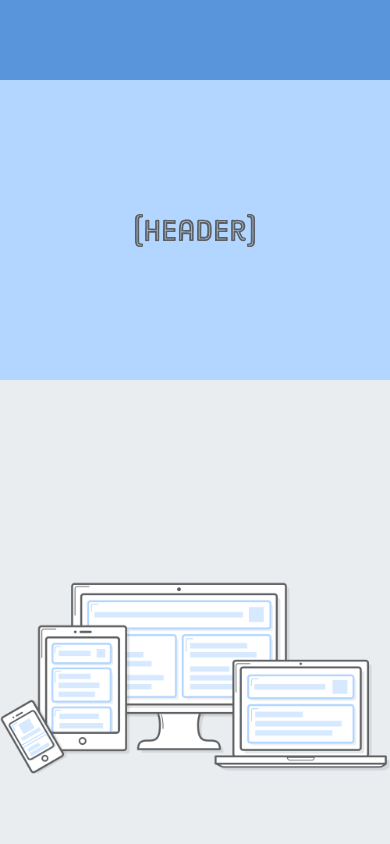
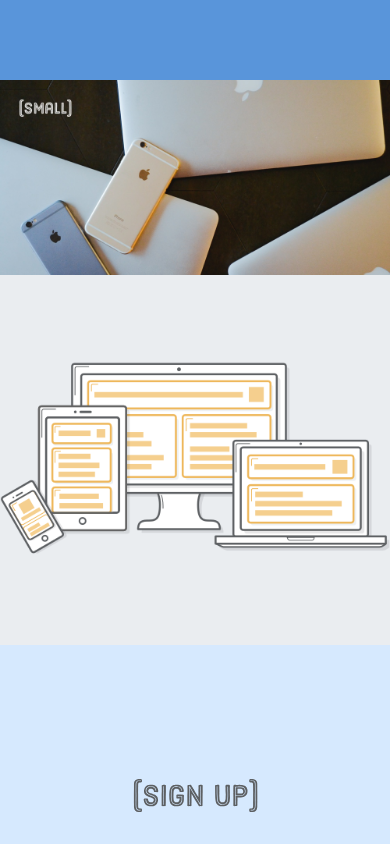
Before and after one commit to nqmt/internet-is-hard, a website: page 11-responsive-image/index.html in a window 390 px wide. Shown: the top 844 px of the page. Drawn offline with Linux system fonts and the light colour scheme.

Commit message:
responsive images

```diff
--- a/11-responsive-image/index.html
+++ b/11-responsive-image/index.html
@@ -12,11 +12,16 @@
   <div class='page'>
     <div class='section menu'></div>
     <div class='section header'>
-      <img src='images/header.svg' />
+      <div class='photo'>
+        <img src='images/photo-small.jpg' srcset='images/photo-big.jpg 2000w,
+                     images/photo-small.jpg 1000w' sizes='(min-width: 960px) 960px,
+                    100vw' />
+      </div>
     </div>
     <div class='section content'>
       <div class='illustration'>
-        <img src='images/illustration-big.png' />
+        <img src='images/illustration-small.png' srcset='images/illustration-small.png 1x,
+                     images/illustration-big.png 2x' />
       </div>
     </div>
     <div class='section sign-up'>
--- a/11-responsive-image/styles.css
+++ b/11-responsive-image/styles.css
@@ -49,13 +49,34 @@
 
 .illustration img {
   width: 100%;
+  height: auto;
   max-width: 500px;
+}
+
+picture img {
+  width: 100%;
+  height: auto;
 }
 
 /* Moblie style */
 @media only screen and (max-width: 400px) {
   body {
     background-color: #f09a9d;
+  }
+
+  .content {
+    max-height: 370px;
+  }
+
+  .header {
+    height: auto;
+    justify-content: inherit;
+    align-items: inherit;
+  }
+
+  .photo img {
+    width: 100%;
+    display: block;
   }
 }
 
```
